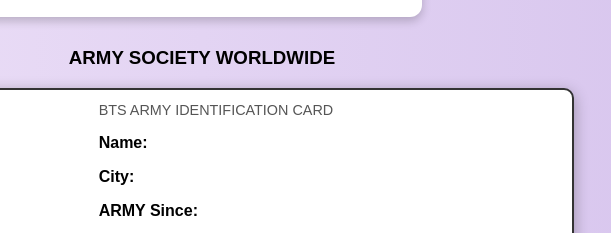
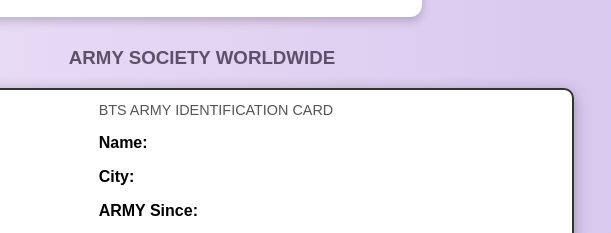
Before and after one commit to Parkjasper/bts-id-generator, a plain HTML site: page index.html in a window 1280 px wide. Shown: the part 576-809 px from the top of the page, 438-1049 px from the left. Drawn offline with nearby package versions, Linux system fonts and the light colour scheme.

Commit message:
style.css

```diff
--- a/style.css
+++ b/style.css
@@ -85,3 +85,9 @@
   color: #777;
   margin: 20px 0 5px;
 }
+
+
+.heading{
+  text-align: center;
+  color:#604f6b;
+}
```
